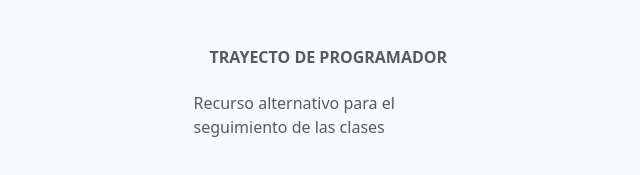
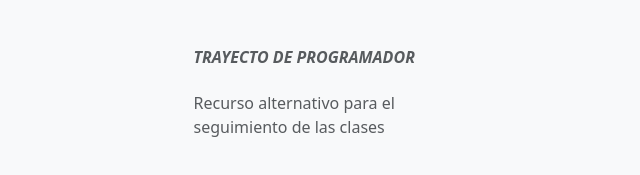
Before and after one commit to Erick-C3/Trayecto-de-Programador-, a plain HTML site: page index.html in a window 1280 px wide. Shown: the part 621-796 px from the top of the page, 316-956 px from the left. Drawn offline with nearby package versions, Linux system fonts and the light colour scheme.

Commit message:
modificacion leve al footer

```diff
--- a/index.html
+++ b/index.html
@@ -38,13 +38,12 @@
         </div>
     </main>
     <footer class="text-center text-lg-start bg-light text-muted mt-auto">
-
-        <section class="">
+        <section>
             <div class="container text-center text-md-start mt-5">
                 <div class="row mt-3">
                     <div class="col-md-3 col-lg-4 col-xl-3 mx-auto mb-4">
                         <h6 class="text-uppercase fw-bold mb-4">
-                            <i class="fas fa-gem me-3"></i>Trayecto de programador
+                            <i class="fas fa-gem me-3">Trayecto de programador</i>
                         </h6>
                         <p>
                             Recurso alternativo para el seguimiento de las clases
@@ -53,7 +52,6 @@
                 </div>
             </div>
         </section>
-
     </footer>
     <script src="https://cdn.jsdelivr.net/npm/bootstrap@5.3.0-alpha2/dist/js/bootstrap.bundle.min.js"
         integrity="sha384-qKXV1j0HvMUeCBQ+QVp7JcfGl760yU08IQ+GpUo5hlbpg51QRiuqHAJz8+BrxE/N"
```
